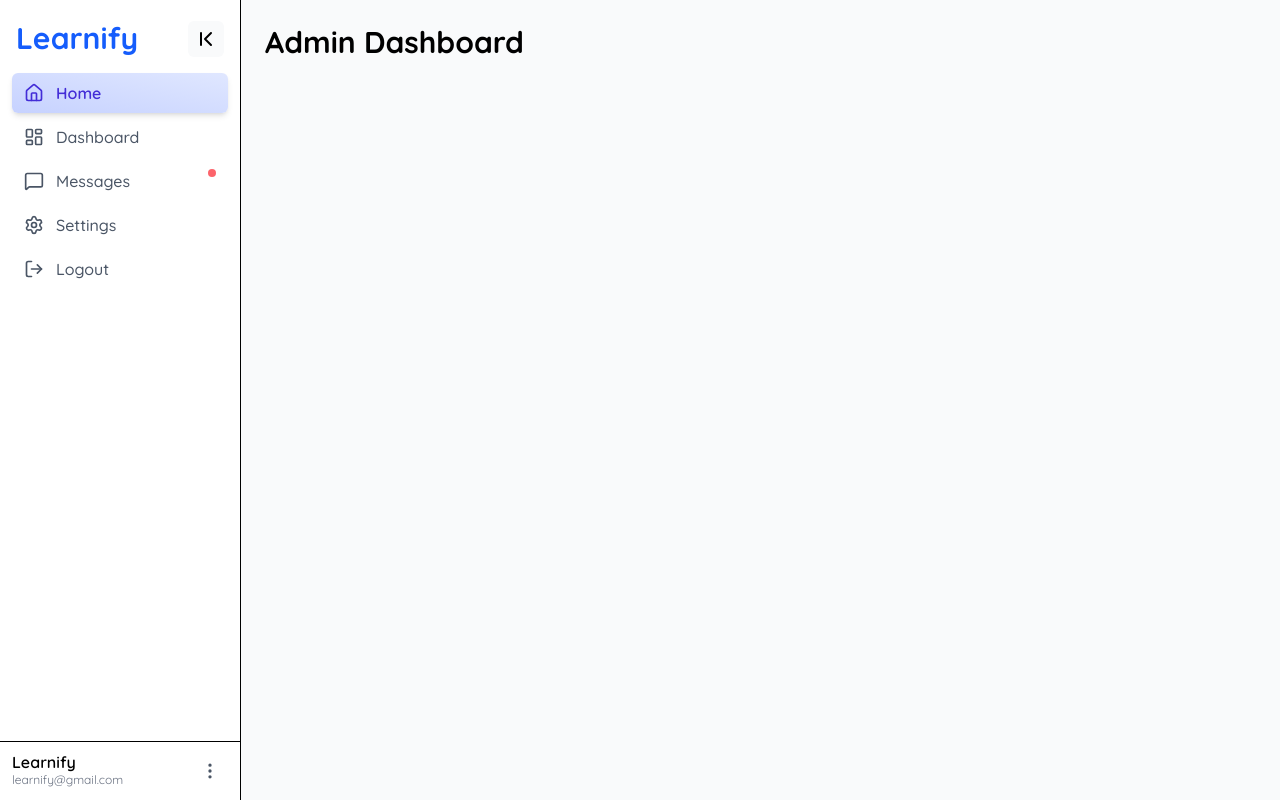
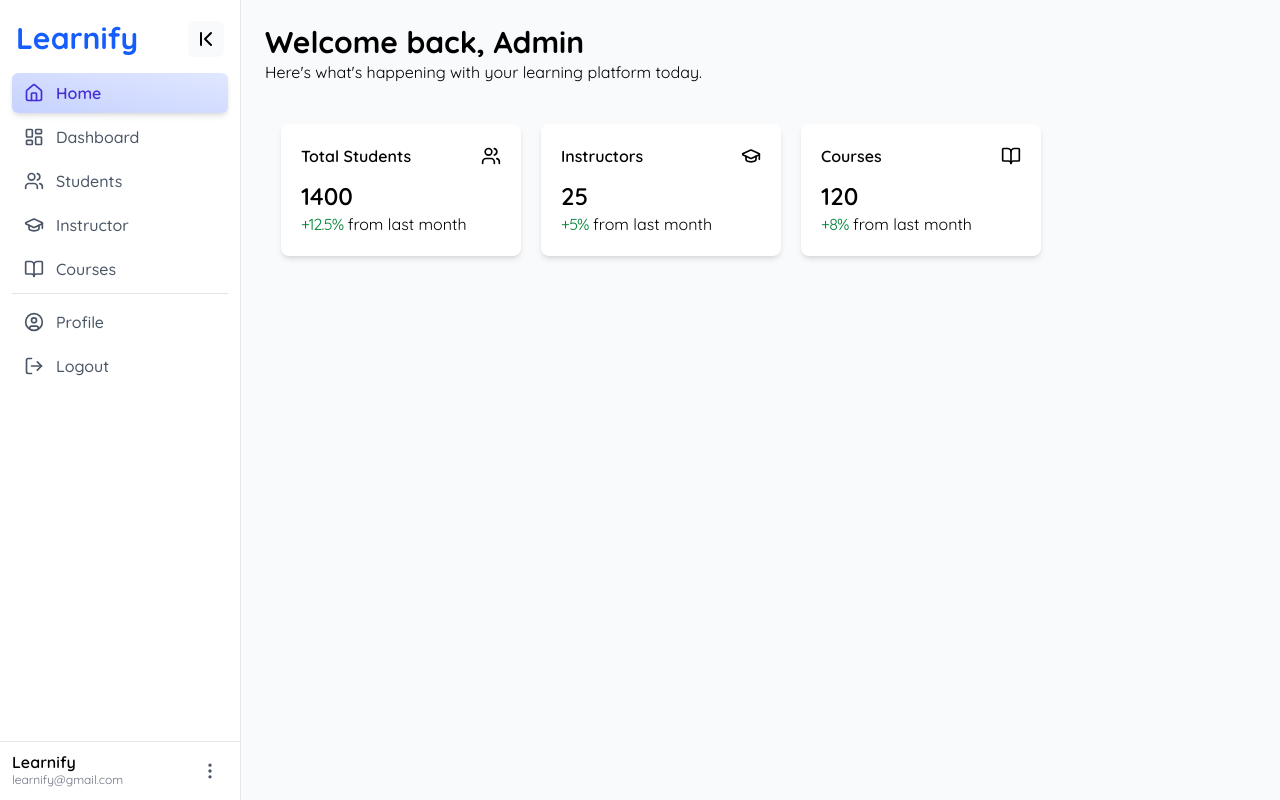
Before and after one commit to WebWizards-org/frontend, a React (Vite) app: page /dashboard in a window 1280 px wide. Built offline with nearby package versions, Linux system fonts and the light colour scheme; sample sign-in values are in the browser's storage.

Commit message:
feat: add DashCard component for displaying dashboard metrics; update Admin and Student dashboards to utilize DashCard; enhance Sidebar styling and add new icons for navigation

```diff
--- a/package.json
+++ b/package.json
@@ -18,6 +18,7 @@
     "react-dom": "^19.1.0",
     "react-icons": "^5.5.0",
     "react-router-dom": "^7.7.1",
+    "recharts": "^3.2.1",
     "tailwindcss": "^4.1.11"
   },
   "devDependencies": {
--- a/src/components/AdminDashboard.jsx
+++ b/src/components/AdminDashboard.jsx
@@ -6,9 +6,14 @@ import {
   MessageSquare,
   LogOut,
   Settings,
+  Users,
+  GraduationCap,
+  BookOpen,
+  CircleUser,
 } from "lucide-react";
 import { useAuth } from "../context/AuthContext";
 import { useNavigate } from "react-router-dom";
+import DashCard from "./DashCard";
 
 function AdminDashboard() {
   const { logout } = useAuth();
@@ -19,13 +24,21 @@ function AdminDashboard() {
     navigate("/");
   };
 
+  const dashData = [
+    { title: "Total Students", value: "1400", change: "+12.5%", icon: Users },
+    { title: "Instructors", value: "25", change: "+5%", icon: GraduationCap },
+    { title: "Courses", value: "120", change: "+8%", icon: BookOpen },
+  ];
   return (
     <div className="flex">
       <Sidebar>
         <SidebarItem icon={<Home size={20} />} text="Home" active />
         <SidebarItem icon={<LayoutDashboard size={20} />} text="Dashboard" />
-        <SidebarItem icon={<MessageSquare size={20} />} text="Messages" alert />
-        <SidebarItem icon={<Settings size={20} />} text="Settings" />
+        <SidebarItem icon={<Users size={20} />} text="Students" />
+        <SidebarItem icon={<GraduationCap size={20} />} text="Instructor" />
+        <SidebarItem icon={<BookOpen size={20} />} text="Courses" />
+        <hr className="text-zinc-200" />
+        <SidebarItem icon={<CircleUser size={20} />} text="Profile" />
         <SidebarItem
           icon={<LogOut size={20} />}
           text="Logout"
@@ -33,8 +46,26 @@ function AdminDashboard() {
         />
       </Sidebar>
       <main className="flex-1 p-6 bg-gray-50 min-h-screen">
-        <h1 className="text-3xl font-bold mb-6">Admin Dashboard</h1>
+        <h1 className="text-3xl font-bold">Welcome back, Admin</h1>
+
+        {/* Graph Section */}
+
+        {/* Small Bar Chart Section */}
+
+        <p>Here's what's happening with your learning platform today.</p>
         {/* Admin-specific content goes here */}
+        <div className="flex flex-wrap w-full gap-5 mt-10 ml-4">
+          {dashData.map((data, index) => (
+            <DashCard
+              key={index}
+              title={data.title}
+              value={data.value}
+              change={data.change}
+              Icon={data.icon}
+            />
+          ))}
+        </div>
+
       </main>
     </div>
   );
--- /dev/null
+++ b/src/components/DashCard.jsx
@@ -0,0 +1,18 @@
+import React from 'react'
+import { User } from 'lucide-react'
+function DashCard({title, value, change, Icon}) {
+  return (
+    <div className='w-60 p-5 bg-white rounded-lg shadow-md'>
+      <div className='flex justify-between items-center'>
+        <h4 className='font-semibold'>{title}</h4>
+        <Icon size={20} />
+      </div>
+      <div className=' mt-3'>
+        <h1 className='font-semibold text-2xl'>{value}</h1>
+        <p><span className='text-green-700 tracking-tighter'>{change}</span> from last month</p>
+      </div>
+    </div>
+  )
+}
+
+export default DashCard
--- a/src/components/Sidebar.jsx
+++ b/src/components/Sidebar.jsx
@@ -8,7 +8,7 @@ export default function Sidebar({ children }) {
 
   return (
     <aside className="h-screen">
-      <nav className="h-full flex flex-col bg-white border-r shadow-sm">
+      <nav className="h-full flex flex-col bg-white border-r border-gray-200 shadow-sm">
         {/* Header */}
         <div className="p-4 pb-2 flex justify-between items-center">
           <h1
@@ -32,7 +32,7 @@ export default function Sidebar({ children }) {
         </SidebarContext.Provider>
 
         {/* Footer */}
-        <div className="border-t p-3">
+        <div className="border-t border-gray-200 p-3">
           <div
             className={`flex items-center justify-between overflow-hidden transition-all ${
               expanded ? "w-52 opacity-100" : "w-0 opacity-0"
--- a/src/components/StudentDashboard.jsx
+++ b/src/components/StudentDashboard.jsx
@@ -1,7 +1,7 @@
 import React from 'react'
 import Sidebar, { SidebarItem } from "./Sidebar";
 import { Home, LayoutDashboard, LogOut, MessageSquare, Settings } from "lucide-react";
-
+import DashCard from './DashCard';
 function StudentDashboard() {
   return (
     <div className='flex'>
@@ -13,8 +13,16 @@ function StudentDashboard() {
         <SidebarItem icon={<LogOut size={20} />} text="Settings" />
       </Sidebar>
       <main className="flex-1 p-6 bg-gray-50 min-h-screen">
-        <h1 className="text-3xl font-bold mb-6">Student Dashboard</h1>
+        <div className='bg-red'>
+          <h1 className="text-3xl font-bold">Welcome back, Student</h1>
+          <p>Here's what's happening with your learning platform today.</p>
+        </div>
         {/* Admin-specific content goes here */}
+        <div className="flex flex-wrap w-full gap-5 mt-10">
+          <DashCard />
+          <DashCard />
+          <DashCard />
+        </div>
       </main>
     </div>
   )
```
Also changed, not shown: 1 other file (tests, documents, lock files or other folders).
